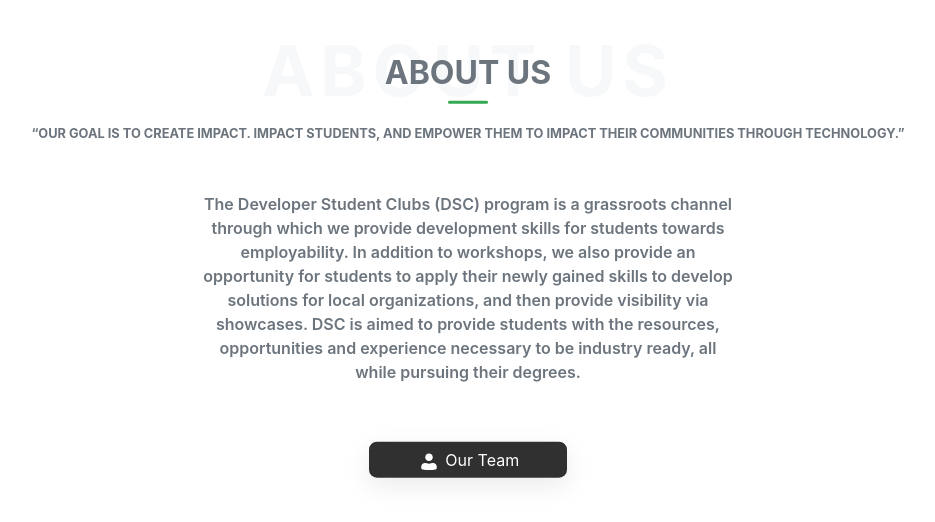
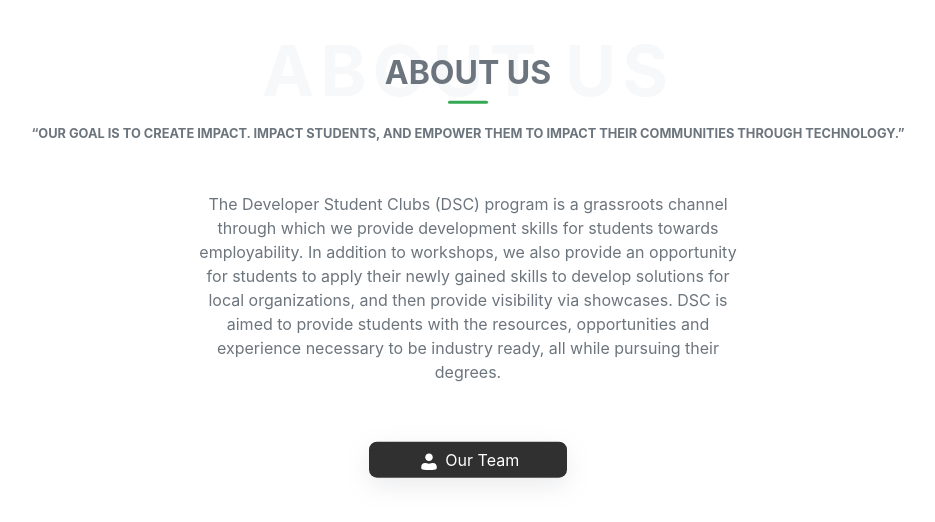
Before and after one commit to HarshDhakate/DSC, a plain HTML site: page index.html in a window 1280 px wide. Shown: the part 953-1475 px from the top of the page, without its empty margins (172-1107 px from the left). Drawn offline with nearby package versions, Linux system fonts and the light colour scheme.

Commit message:
Improved UX

```diff
--- a/index.html
+++ b/index.html
@@ -185,7 +185,7 @@
                             THEIR COMMUNITIES THROUGH TECHNOLOGY.</q>
                     </div>
                     <div class="col-lg-6  col-12 align-self-center mx-auto">
-                        <p class="text-center mb-5 pb-3 font-weight-600 text-muted">
+                        <p class="text-center mb-5 pb-3 text-muted">
                             The Developer Student Clubs (DSC) program is a grassroots channel through which we provide development skills for students towards employability. In addition to workshops, we also provide an opportunity for students to apply their newly gained skills
                             to develop solutions for local organizations, and then provide visibility via showcases. DSC is aimed to provide students with the resources, opportunities and experience necessary to be industry ready, all while pursuing their
                             degrees.
```
